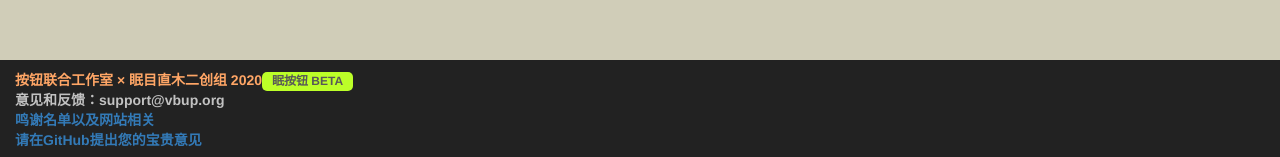
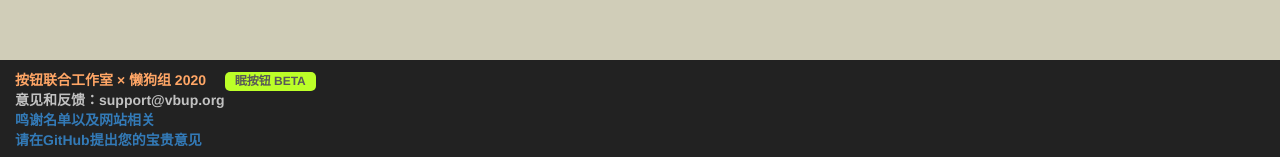
Before and after one commit to VoiceButtonUnitedProject/mmzm_button, a Vue app: page / in a window 1280 px wide. Shown: the part 740-897 px from the top of the page. Built offline with nearby package versions, Linux system fonts and the light colour scheme.

Commit message:
Update zh-CN.js

```diff
--- a/src/locales/zh-CN.js
+++ b/src/locales/zh-CN.js
@@ -2,7 +2,7 @@ const zh_CN = {
     info: {
         title: "眠按钮",
         info: "信息",
-        author: "按钮联合工作室 × 眠目直木二创组 2020",
+        author: "按钮联合工作室 × 懒狗组 2020",
         null: "空",
         subscriber: "当前Youtube订阅数为：",
         audioStaff: "鸣谢名单以及网站相关",
```
